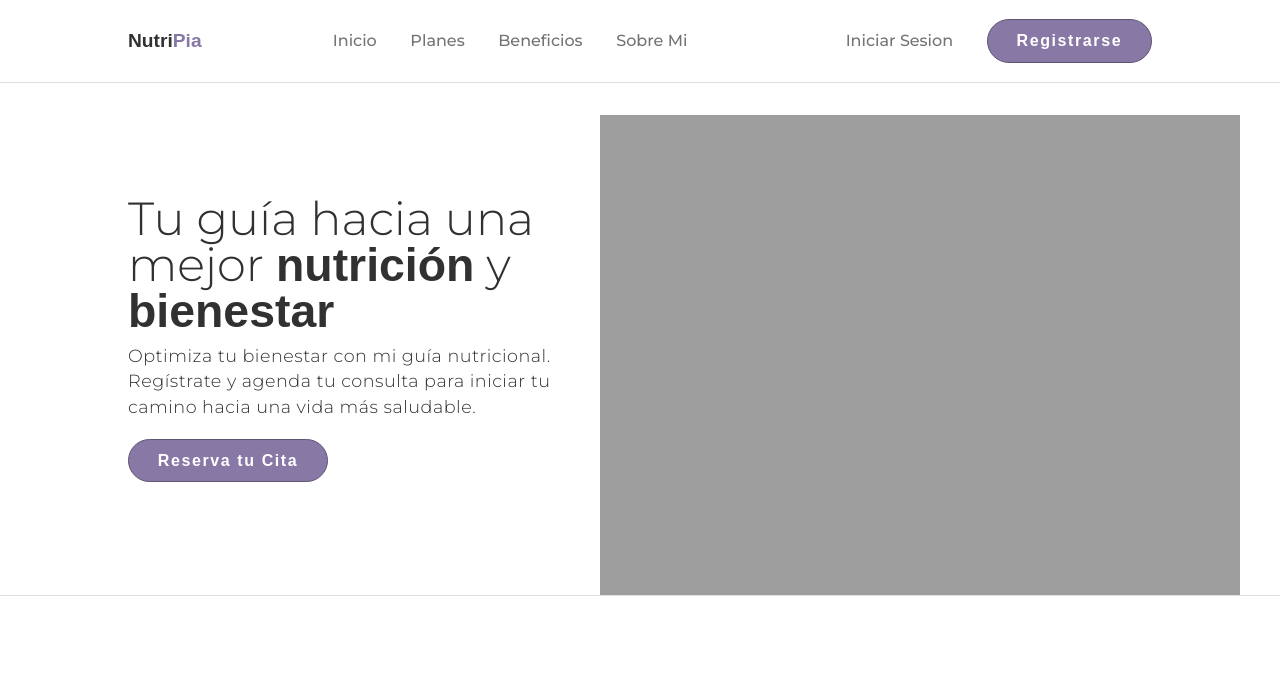
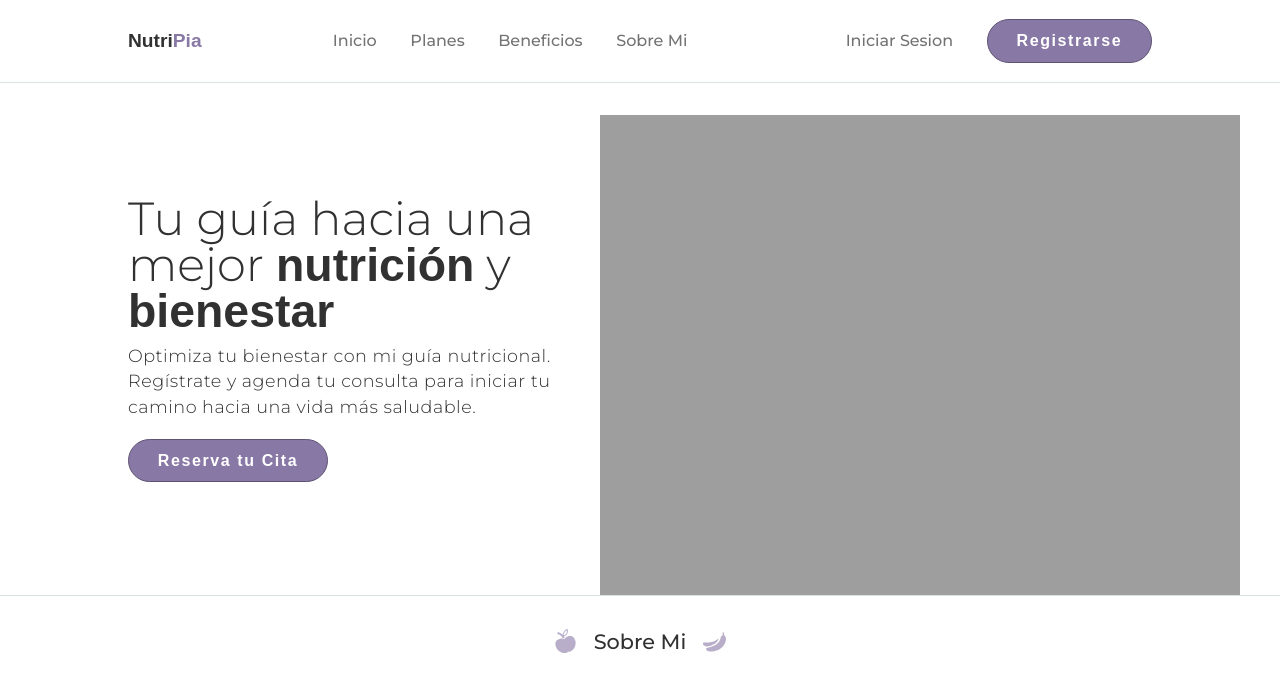
Before and after one commit to JooseMM/nutripia-lading-page, a plain HTML site: page index.html in a window 1280 px wide. Drawn offline with Linux system fonts and the light colour scheme; a web font is replaced by a local one.

Commit message:
feat(home): add title as a shared style

```diff
--- a/assets/styles/hero.css
+++ b/assets/styles/hero.css
@@ -3,6 +3,8 @@
   flex-direction: column;
   align-items: center;
   justify-content: center;
+  border-bottom: 1px solid #dae2df;
+  padding-bottom: 3rem;
 }
 
 .hero__description {
@@ -33,6 +35,7 @@
 }
 
 .hero__image img {
+  height: auto;
   width: clamp(18rem, 50vw, 25rem);
 }
 
@@ -41,7 +44,6 @@
     flex-direction: row;
     justify-content: start;
     align-items: center;
-  border-bottom: 1px solid #DAE2DF;
     padding-block: 0;
   }
   .hero__description {
@@ -57,7 +59,7 @@
 
   .hero__image {
     margin: 0 auto;
-  padding-right:2rem;
+    padding-right: 2rem;
     order: 2;
   }
   .hero__image img {
--- a/assets/styles/navbar.css
+++ b/assets/styles/navbar.css
@@ -1,6 +1,7 @@
 /* Navbar */
 .navbar {
   padding-block: 1rem;
+  padding-inline: 5dvw;
   position: relative;
   display: flex;
   justify-content: space-between;
@@ -57,7 +58,7 @@
   .navbar {
     padding-block: 1.2rem;
     padding-inline: 10dvw;
-    border-bottom: 1px solid #DAE2DF;
+    border-bottom: 1px solid #dae2df;
   }
   .navbar__navigation {
     flex: 1;
--- a/assets/styles/reset.css
+++ b/assets/styles/reset.css
@@ -155,7 +155,6 @@ button {
 body {
   font-family: "Montserrat", sans-serif;
   color: #313131;
-  padding-inline: 5dvw;
 }
 
 b {
@@ -165,9 +164,3 @@ b {
 img {
  display: block;
 }
-
-@media (min-width: 65rem) {
- body {
-  padding-inline:0;
- }
-}
--- a/assets/styles/shared.css
+++ b/assets/styles/shared.css
@@ -15,3 +15,19 @@
 .button--primary:hover {
   opacity: 0.5;
 }
+
+.title {
+  display: flex;
+  justify-content: center;
+  align-items: center;
+  margin: 2rem auto;
+  font-size: 1.3rem;
+  font-weight: 600;
+}
+.title__icon {
+  width: 1.5rem;
+}
+
+.title h3 {
+  margin-inline: 1rem;
+}
--- a/index.html
+++ b/index.html
@@ -32,7 +32,7 @@
         </ul>
       </div>
       <button id="menuToggler" class="navbar__navigation__toggler">
-        <img id="menuTogglerIcon" src="assets/icons/hamburguer.png" />
+        <img id="menuTogglerIcon" src="assets/icons/hamburguer.svg" />
       </button>
     </header>
     <main>
@@ -50,6 +50,13 @@
           <a href="/" class="button--primary">Reserva tu Cita</a>
         </div>
       </section>
+      <section>
+        <div class="title">
+          <img src="assets/icons/apple-icon.svg" class="title__icon" />
+          <h3>Sobre Mi</h3>
+          <img src="assets/icons/banana-icon.svg" class="title__icon" />
+        </div>
+      </section>
     </main>
     <script src="assets/script.js"></script>
   </body>
```
Also changed, not shown: assets/icons/apple-icon.svg (added), assets/icons/banana-icon.svg (added), assets/icons/hamburguer.png (deleted), assets/icons/hamburguer.svg (added). Lines whose indentation alone changed are shown as unchanged.
